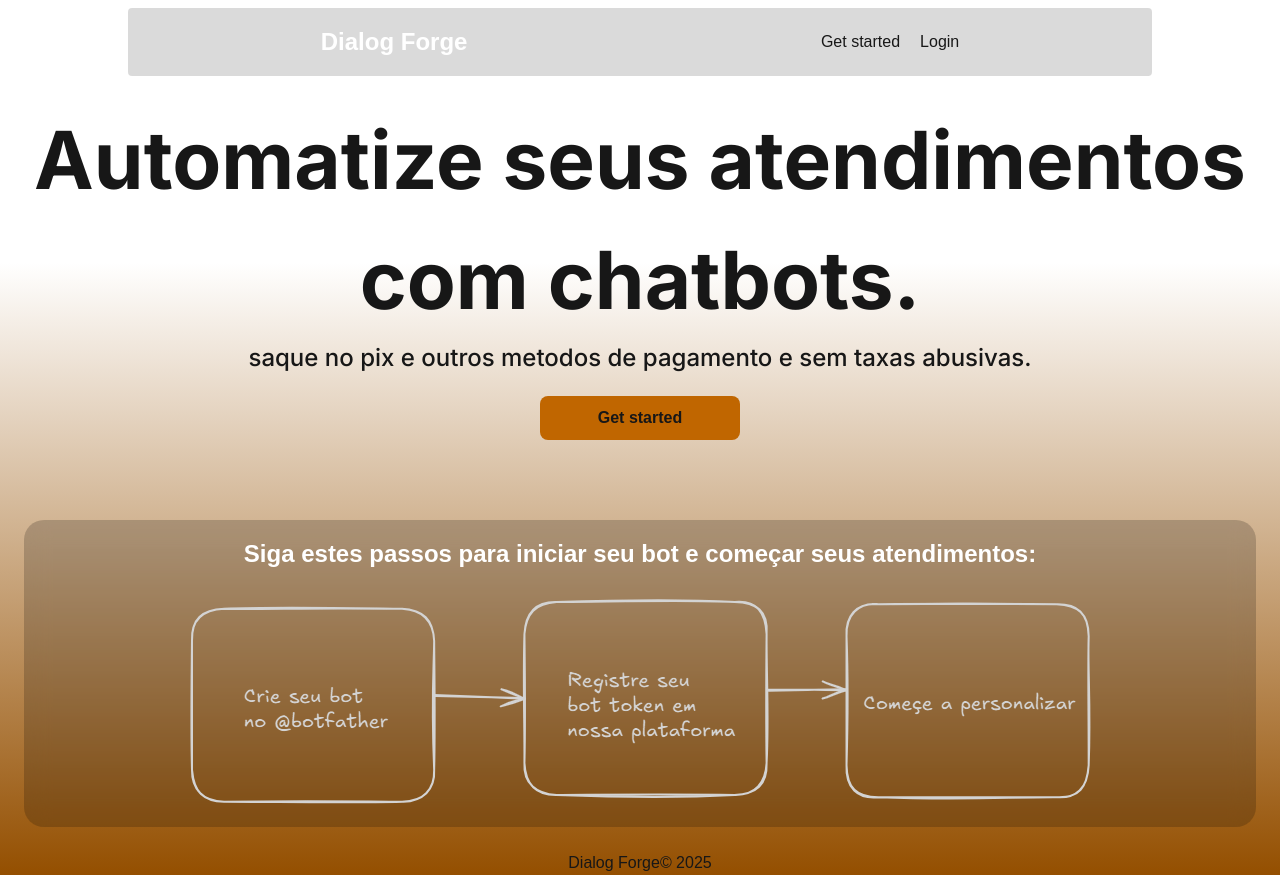
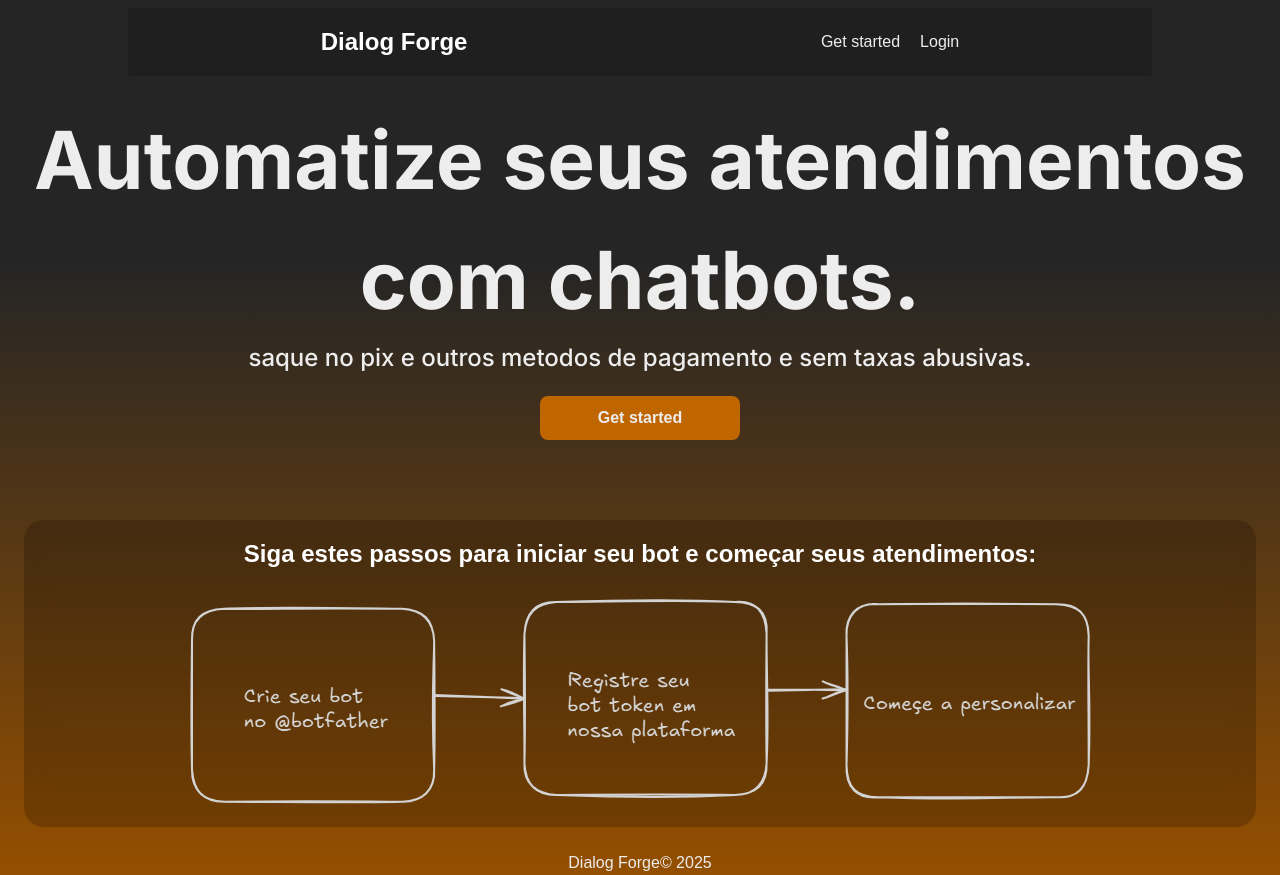
Before and after one commit to zionscript/OneForge, a Next.js app: page / in a window 1280 px wide. Built offline with nearby package versions, Linux system fonts and the light colour scheme.

Commit message:
Correção de cor

```diff
--- a/src/app/globals.css
+++ b/src/app/globals.css
@@ -1,8 +1,8 @@
 @import "tailwindcss";
 
 :root {
-  --background: #ffffff;
-  --foreground: #171717;
+  --background: #252525;
+  --foreground: #ededed;
 }
 
 @theme inline {
@@ -13,7 +13,7 @@
 
 @media (prefers-color-scheme: dark) {
   :root {
-    --background: #000;
+    --background: #252525;
     --foreground: #ededed;
   }
 }
```
